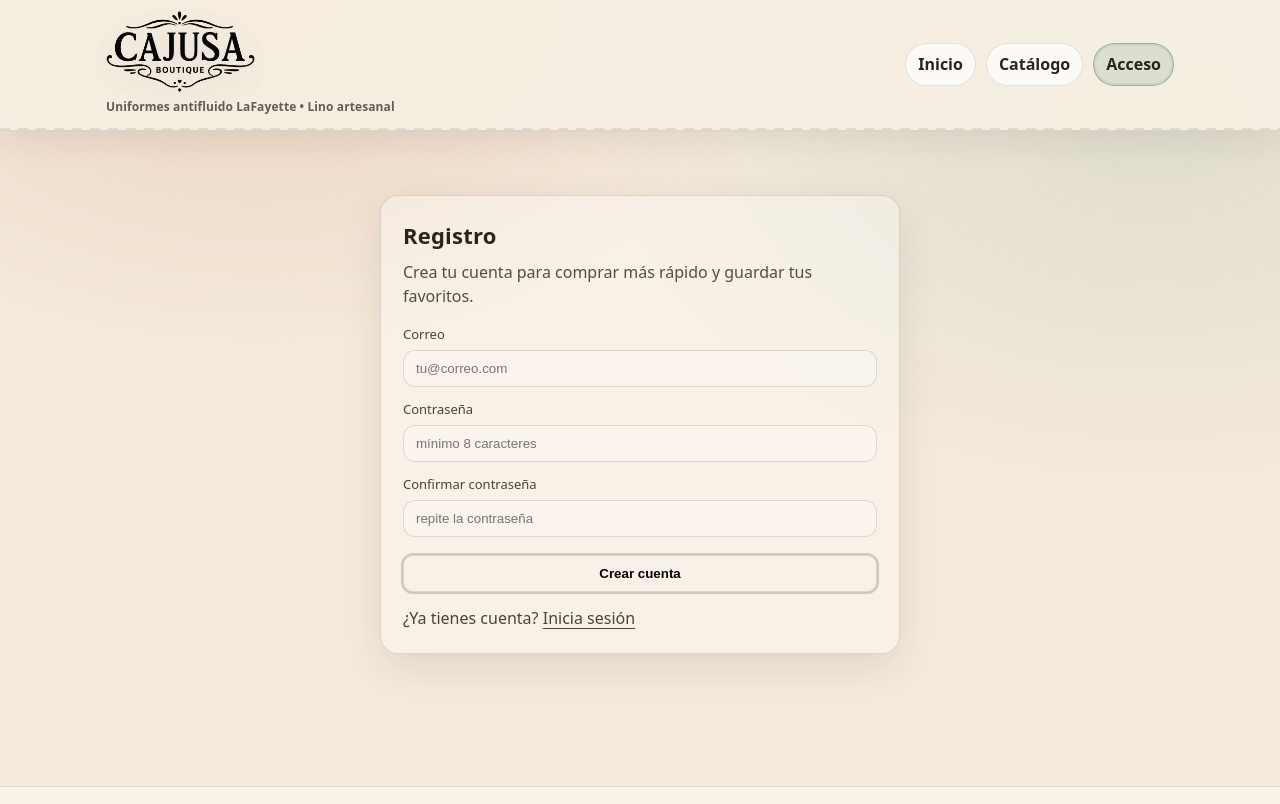
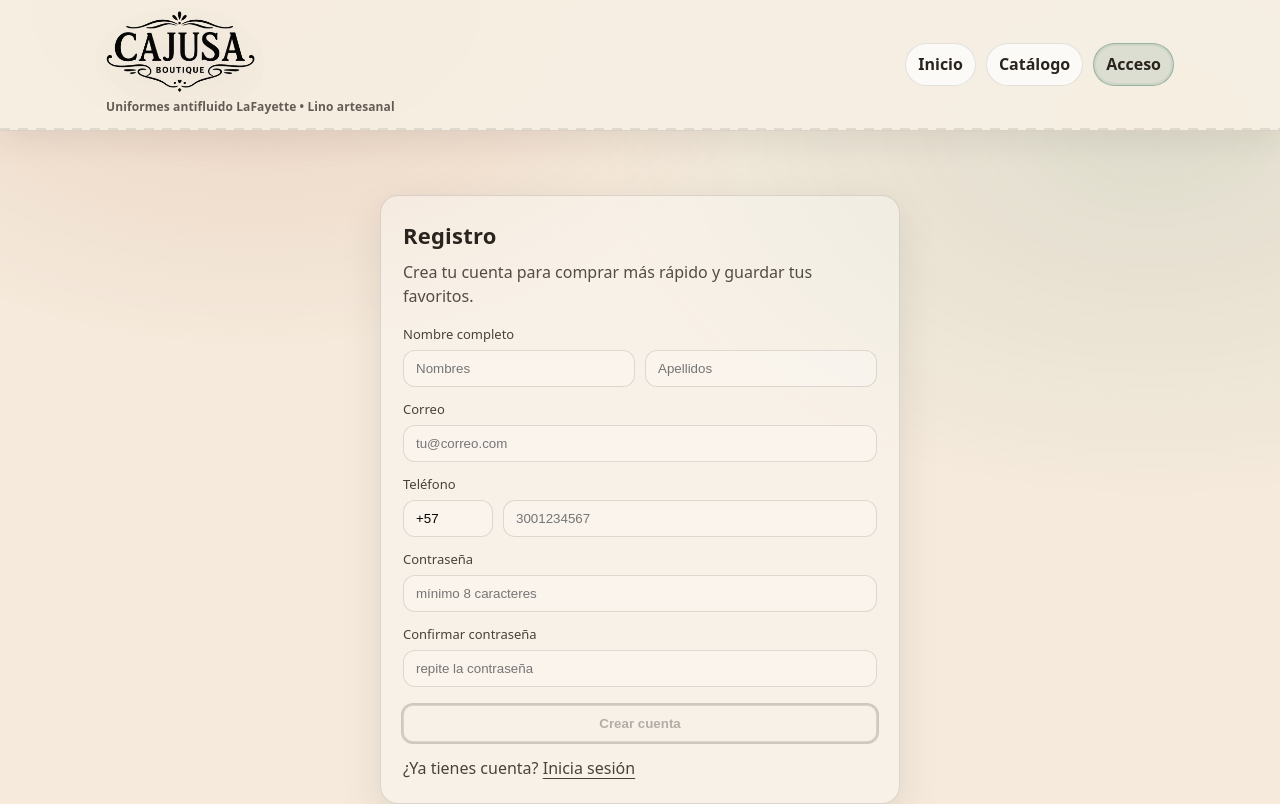
Before and after one commit to santiagods04/Cajusa, a React (Vite) app: page /register in a window 1280 px wide. Shown: the top 804 px of the page. Built offline with nearby package versions, Linux system fonts and the light colour scheme; no server answers.

Commit message:
feat(auth): registro con nombre y teléfono (mockapi)

```diff
--- a/src/App.jsx
+++ b/src/App.jsx
@@ -1,4 +1,5 @@
 import { Routes, Route, Navigate } from "react-router-dom";
+import { useState } from "react";
 import Header from "./components/Header";
 import Home from "./pages/Home";
 import Catalog from "./pages/Catalog";
@@ -8,6 +9,14 @@ import Register from "./pages/Register";
 import Footer from "./components/Footer";
 
 function App() {
+  const [isLoggedIn, setIsLoggedIn] = useState(false);
+  const [currentUser, setCurrentUser] = useState(null);
+
+  function handleAuthSuccess(user) {
+    setIsLoggedIn(true);
+    setCurrentUser(user);
+  }
+
   return (
     <div className="app">
       <Header />
@@ -18,7 +27,7 @@ function App() {
           <Route path="/catalogo" element={<Catalog />} />
           <Route path="/producto/:id" element={<ProductDetail />} />
           <Route path="/login" element={<Login />} />
-          <Route path="/register" element={<Register />} />
+          <Route path="/register" element={<Register onAuthSuccess={handleAuthSuccess} />}/>
           <Route path="*" element={<Navigate to="/" replace />} />
         </Routes>
       </main>
--- a/src/blocks/auth.css
+++ b/src/blocks/auth.css
@@ -43,6 +43,17 @@
   opacity: 0.85;
 }
 
+.auth__row {
+  display: flex;
+  gap: 10px;
+}
+
+.auth__row > .auth__input {
+  flex: 1;
+  min-width: 0;
+  width: 100%;
+}
+
 .auth__input {
   border: var(--border);
   border-radius: 12px;
@@ -51,8 +62,19 @@
   outline: none;
 }
 
+.auth__input--code {
+  max-width: 90px;
+}
+
+
 .auth__input:focus {
   box-shadow: 0 0 0 3px rgba(42, 36, 30, 0.12);
+}
+
+.auth__error {
+  margin: 10px 0 0;
+  font-size: 14px;
+  color: #d33;
 }
 
 .auth__btn {
@@ -70,3 +92,9 @@
   text-decoration: underline;
   text-underline-offset: 4px;
 }
+
+@media (max-width: 480px) {
+  .auth__row {
+    flex-direction: column;
+  }
+}
--- a/src/pages/Login.jsx
+++ b/src/pages/Login.jsx
@@ -1,6 +1,15 @@
 import { Link } from "react-router-dom";
+import { useState } from "react";
 
 export default function Login() {
+
+ const [form, setForm] = useState({
+    email: "",
+    password: "",
+  });
+
+  const isValid = form.email && form.password && form.confirmPassword;
+
   function handleSubmit(e) {
     e.preventDefault();
     // TODO (backend): llamar endpoint /login y guardar token/sesión
@@ -41,7 +50,7 @@ export default function Login() {
               />
             </label>
 
-            <button className="btn btn--active auth__btn" type="submit">
+            <button className="btn btn--active auth__btn" type="submit" disabled={!isValid}>
               Iniciar sesión
             </button>
           </form>
--- a/src/pages/Register.jsx
+++ b/src/pages/Register.jsx
@@ -1,9 +1,90 @@
-import { Link } from "react-router-dom";
+import { Link, useNavigate } from "react-router-dom";
+import { useState } from "react";
+import { register } from "../utils/auth";
 
-export default function Register() {
-  function handleSubmit(e) {
+export default function Register({ onAuthSuccess }) {
+
+  const navigate = useNavigate();
+
+  const [form, setForm] = useState({
+    firstName: "",
+    lastName: "",
+    email: "",
+    password: "",
+    confirmPassword: "",
+    countryCode: "+57",
+    phoneNumber: "",
+  });
+
+  const isValid =
+    form.firstName &&
+    form.lastName &&
+    form.email &&
+    form.password &&
+    form.confirmPassword &&
+    form.countryCode &&
+    form.phoneNumber;
+
+  const [isSubmitting, setIsSubmitting] = useState(false);
+  const [error, setError] = useState(null);
+
+  function handleChange(e) {
+    const { name, value } = e.target;
+    setForm((prev) => ({ ...prev, [name]: value }));
+  }
+
+  async function handleSubmit(e) {
     e.preventDefault();
-    // TODO (backend): validar que password === confirmPassword, llamar /register
+    setError("");
+
+    const { email, password, confirmPassword } = form;
+
+    const firstNameClean = String(form.firstName || "").trim().replace(/\s+/g, " ");
+    const lastNameClean = String(form.lastName || "").trim().replace(/\s+/g, " ");
+    const name = `${firstNameClean} ${lastNameClean}`.trim();
+
+    if (!firstNameClean || !lastNameClean) {
+      setError("Nombre y apellido son obligatorios");
+      return;
+    }
+
+    if (password !== confirmPassword) {
+      setError("Las contraseñas no coinciden");
+      return;
+    }
+
+    const rawCode = String(form.countryCode || "").trim();
+    const code = rawCode.startsWith("+") ? rawCode : `+${rawCode}`;
+    const number = String(form.phoneNumber || "").replace(/\D/g, ""); // solo dígitos
+
+    if (!/^\+\d{1,4}$/.test(code)) {
+      setError("Indicativo inválido (ej: +57)");
+      return;
+    }
+
+    if (number.length < 7 || number.length > 15) {
+      setError("Número inválido");
+      return;
+    }
+
+    const phone = `${code}${number}`;
+    setIsSubmitting(true);
+
+    try {
+      // register espera { name?, email, password }
+      // tú no estás pidiendo name todavía, así que lo omitimos
+      const user = await register({ name, email, password, phone });
+      console.log("[REGISTER OK] user:", user);
+
+      // “sube” el usuario al estado global si quieres (App.jsx)
+      onAuthSuccess?.(user);
+
+      navigate("/login");
+    } catch (err) {
+      setError(err.message || "No se pudo registrar");
+    } finally {
+      setIsSubmitting(false);
+    }
   }
 
   return (
@@ -17,6 +98,36 @@ export default function Register() {
 
           <form className="auth__form" onSubmit={handleSubmit}>
             <label className="auth__field">
+              <span className="auth__label">Nombre completo</span>
+
+              <div className="auth__row">
+                <input
+                  className="auth__input"
+                  type="text"
+                  name="firstName"
+                  autoComplete="given-name"
+                  placeholder="Nombres"
+                  value={form.firstName}
+                  onChange={handleChange}
+                  minLength={2}
+                  required
+                />
+
+                <input
+                  className="auth__input"
+                  type="text"
+                  name="lastName"
+                  autoComplete="family-name"
+                  placeholder="Apellidos"
+                  value={form.lastName}
+                  onChange={handleChange}
+                  minLength={2}
+                  required
+                />
+              </div>
+            </label>
+
+            <label className="auth__field">
               <span className="auth__label">Correo</span>
               <input
                 className="auth__input"
@@ -24,8 +135,36 @@ export default function Register() {
                 name="email"
                 autoComplete="email"
                 placeholder="tu@correo.com"
+                value={form.email}
+                onChange={handleChange}
                 required
               />
+            </label>
+
+            <label className="auth__field">
+              <span className="auth__label">Teléfono</span>
+
+              <div className="auth__row">
+                <input
+                  className="auth__input auth__input--code"
+                  type="text"
+                  name="countryCode"
+                  placeholder="+57"
+                  value={form.countryCode}
+                  onChange={handleChange}
+                  required
+                />
+
+                <input
+                  className="auth__input"
+                  type="tel"
+                  name="phoneNumber"
+                  placeholder="3001234567"
+                  value={form.phoneNumber}
+                  onChange={handleChange}
+                  required
+                />
+              </div>
             </label>
 
             <label className="auth__field">
@@ -37,6 +176,8 @@ export default function Register() {
                 autoComplete="new-password"
                 placeholder="mínimo 8 caracteres"
                 minLength={8}
+                value={form.password}
+                onChange={handleChange}
                 required
               />
             </label>
@@ -50,12 +191,15 @@ export default function Register() {
                 autoComplete="new-password"
                 placeholder="repite la contraseña"
                 minLength={8}
+                value={form.confirmPassword}
+                onChange={handleChange}
                 required
               />
             </label>
+            {error && <p className="auth__error">{error}</p>}
 
-            <button className="btn btn--active auth__btn" type="submit">
-              Crear cuenta
+            <button className="btn btn--active auth__btn" type="submit" disabled={!isValid || isSubmitting}>
+              {isSubmitting ? "Creando..." : "Crear cuenta"}
             </button>
           </form>
 
--- a/src/utils/api.js
+++ b/src/utils/api.js
@@ -9,9 +9,41 @@ class Api {
     return Promise.reject(new Error(`Error: ${res.status}`));
   }
 
+  getUsers() {
+    if (!this._baseUrl) {
+      return Promise.reject(new Error("VITE_MOCKAPI_URL no está configurada"));
+    }
+
+    return fetch(`${this._baseUrl}/users`, {
+      headers: this._headers,
+    }).then(this._checkResponse);
+  }
+
+  createUser(data) {
+    if (!this._baseUrl) {
+      return Promise.reject(new Error("VITE_MOCKAPI_URL no está configurada"));
+    }
+
+    return fetch(`${this._baseUrl}/users`, {
+      method: "POST",
+      headers: this._headers,
+      body: JSON.stringify(data),
+    }).then(this._checkResponse);
+  }
+
+  getUserById(id) {
+    if (!this._baseUrl) {
+      return Promise.reject(new Error("VITE_MOCKAPI_URL no está configurada"));
+    }
+
+    return fetch(`${this._baseUrl}/users/${encodeURIComponent(id)}`, {
+      headers: this._headers,
+    }).then(this._checkResponse);
+  }
+
   getProducts() {
     if (!this._baseUrl) {
-      return Promise.reject(new Error("VITE_API_URL no está configurada"));
+      return Promise.reject(new Error("VITE_MOCKAPI_URL no está configurada"));
     }
 
     return fetch(`${this._baseUrl}/products`, {
@@ -21,7 +53,7 @@ class Api {
 
   getProductById(id) {
     if (!this._baseUrl) {
-      return Promise.reject(new Error("VITE_API_URL no está configurada"));
+      return Promise.reject(new Error("VITE_MOCKAPI_URL no está configurada"));
     }
 
     return fetch(`${this._baseUrl}/products/${encodeURIComponent(id)}`, {
@@ -31,7 +63,7 @@ class Api {
 }
 
 export const api = new Api({
-  baseUrl: import.meta.env.VITE_API_URL,
+  baseUrl: import.meta.env.VITE_MOCKAPI_URL,
   headers: {
     "Content-Type": "application/json",
   },
--- /dev/null
+++ b/src/utils/auth.js
@@ -0,0 +1,38 @@
+import { api } from "./api";
+import { sha256 } from "./hash";
+
+export async function register({ name, email, password, phone }) {
+  const normalizedEmail = String(email).trim().toLowerCase();
+  const normalizedName = String(name || "").trim();
+  const normalizedPhone = String(phone || "").trim();
+
+  if (!normalizedEmail) throw new Error("El correo es obligatorio");
+  if (!password || password.length < 8) {
+    throw new Error("La contraseña debe tener al menos 8 caracteres");
+  }
+
+  const users = await api.getUsers();
+  const exists = users.some(
+    (u) => String(u.email || "").toLowerCase() === normalizedEmail
+  );
+
+  const phoneExists = normalizedPhone
+  ? users.some((u) => String(u.phone || "").trim() === normalizedPhone)
+  : false;
+
+  if (exists) throw new Error("Ese correo ya está registrado");
+  if (phoneExists) throw new Error("Ese número ya está registrado");
+
+  const passwordHash = await sha256(password);
+
+  const user = await api.createUser({
+    createdAt: new Date().toISOString(),
+    name: normalizedName || "Cliente",
+    email: normalizedEmail,
+    passwordHash,
+    role: "user",
+    phone: phone || "",
+  });
+
+  return user;
+}
```
Also changed, not shown: src/utils/token.js (added, +13 -0 lines).
